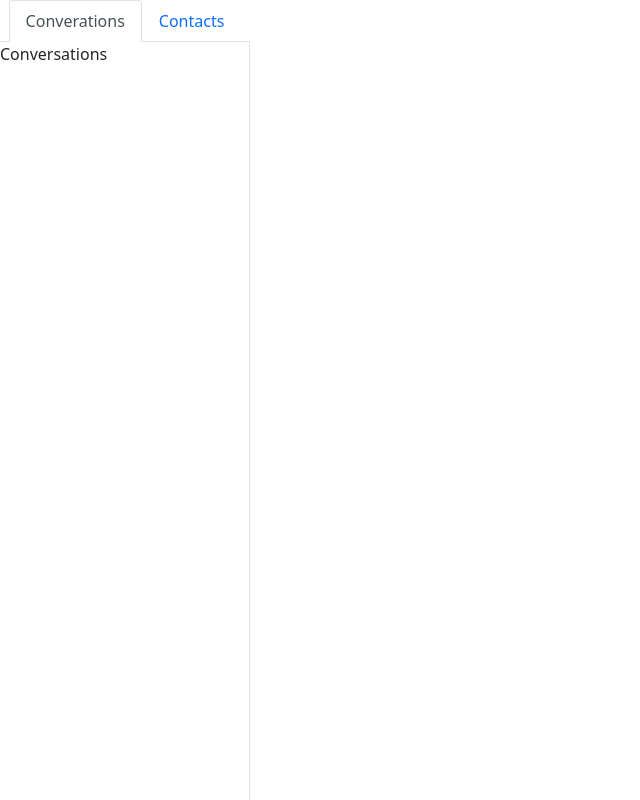
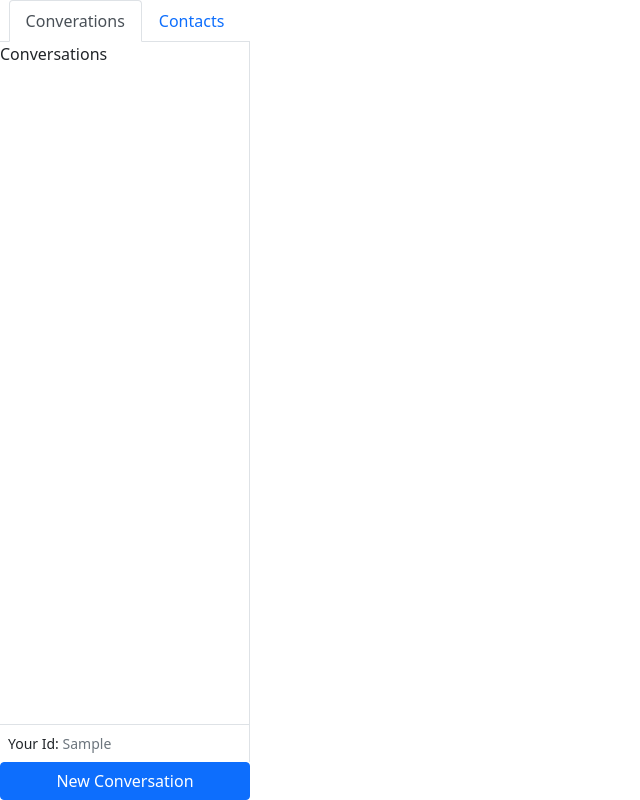
Before and after one commit to ukaran11/whatsapp-clone-react-socketio, a React (Create React App) app in the folder client/: page / in a window 1280 px wide. Both pictures are taken after typing "Sample" into the empty fields and a click on the button "Login". Shown: the whole page, without its empty margins (0-640 px from the left). Built offline with nearby package versions, Linux system fonts and the light colour scheme.

Commit message:
Utsav | Added id at bottom, button

```diff
--- /dev/null
+++ b/client/src/components/NewContactModal.js
@@ -0,0 +1,11 @@
+import React from 'react'
+
+const NewContactModal = () => {
+    return (
+        <div>
+
+        </div>
+    )
+}
+
+export default NewContactModal
--- /dev/null
+++ b/client/src/components/NewConversationModal.js
@@ -0,0 +1,11 @@
+import React from 'react'
+
+const NewConversationModal = () => {
+    return (
+        <div>
+
+        </div>
+    )
+}
+
+export default NewConversationModal
--- a/client/src/components/Sidebar.js
+++ b/client/src/components/Sidebar.js
@@ -1,13 +1,16 @@
 import React, { useState } from 'react'
-import { Tab, Nav } from 'react-bootstrap'
+import { Tab, Nav, Button, Modal } from 'react-bootstrap'
 import Contacts from './Contacts'
 import Conversations from './Conversations'
+import NewContactModal from './NewContactModal'
+import NewConversationModal from './NewConversationModal'
 
 const CONVERSATIONS_KEY = 'conversations'
 const CONTACTS_KEY = 'contacts'
 
 const Sidebar = ({id}) => {
     const [activeKey, setActiveKey] = useState(CONVERSATIONS_KEY);
+    const conversationsOpen = activeKey === CONVERSATIONS_KEY;
 
     return (
         <div style={{width:'250px'}} className="d-flex flex-column">
@@ -29,7 +32,19 @@ const Sidebar = ({id}) => {
                     <Contacts />
                 </Tab.Pane>
                </Tab.Content>
+               <div className="p-2 border-end border-top small">
+                   Your Id: <span className="text-muted">{id}</span>
+               </div>
+               <Button >
+                   New {conversationsOpen ? 'Conversation' : 'Contact'}
+               </Button>
            </Tab.Container>
+
+           <Modal>
+               {conversationsOpen ?
+                <NewConversationModal />:
+                <NewContactModal/>}
+           </Modal>
         </div>
     )
 }
```
